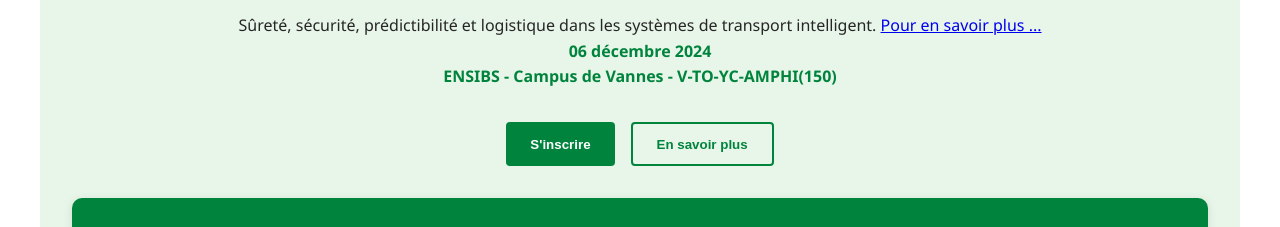
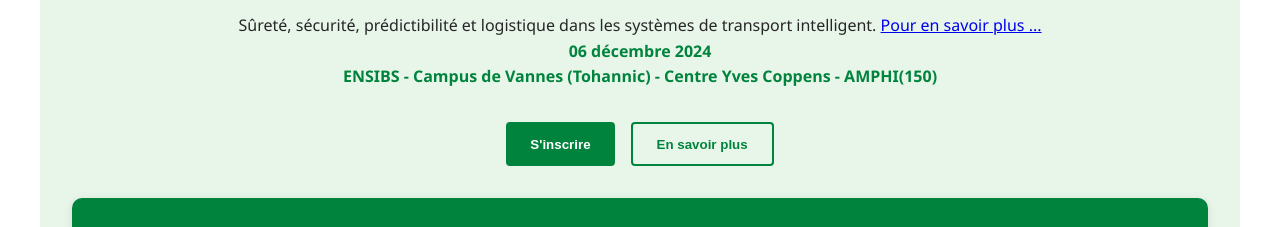
Before and after one commit to split2024/split, a website built with Vite: page index.html in a window 1280 px wide. Shown: the part 211-438 px from the top of the page. Built offline with nearby package versions, Linux system fonts and the light colour scheme.

Commit message:
Ajout ou modification du fichier

```diff
--- a/index.html
+++ b/index.html
@@ -40,7 +40,7 @@
     <main>
         <section id="accueil" class="active">
             <h1>Journée Scientifique - SPLIT 2024 -</h1>
-            <p class="subtitle navigate">Sûreté, sécurité, prédictibilité et logistique dans les systèmes de transport intelligent. <a href="#presentation">Pour en savoir plus ...</a> <br> <span style="color: #00843D; font-weight: bold;">06 décembre 2024 <br> ENSIBS - Campus de Vannes - V-TO-YC-AMPHI(150)</span></p>
+            <p class="subtitle navigate">Sûreté, sécurité, prédictibilité et logistique dans les systèmes de transport intelligent. <a href="#presentation">Pour en savoir plus ...</a> <br> <span style="color: #00843D; font-weight: bold;">06 décembre 2024 <br> ENSIBS - Campus de Vannes (Tohannic) - Centre Yves Coppens - AMPHI(150)</span></p>
 
             <div class="cta-buttons">
                 <button id="inscription-btn" class="primary-btn">S'inscrire</button>
```
